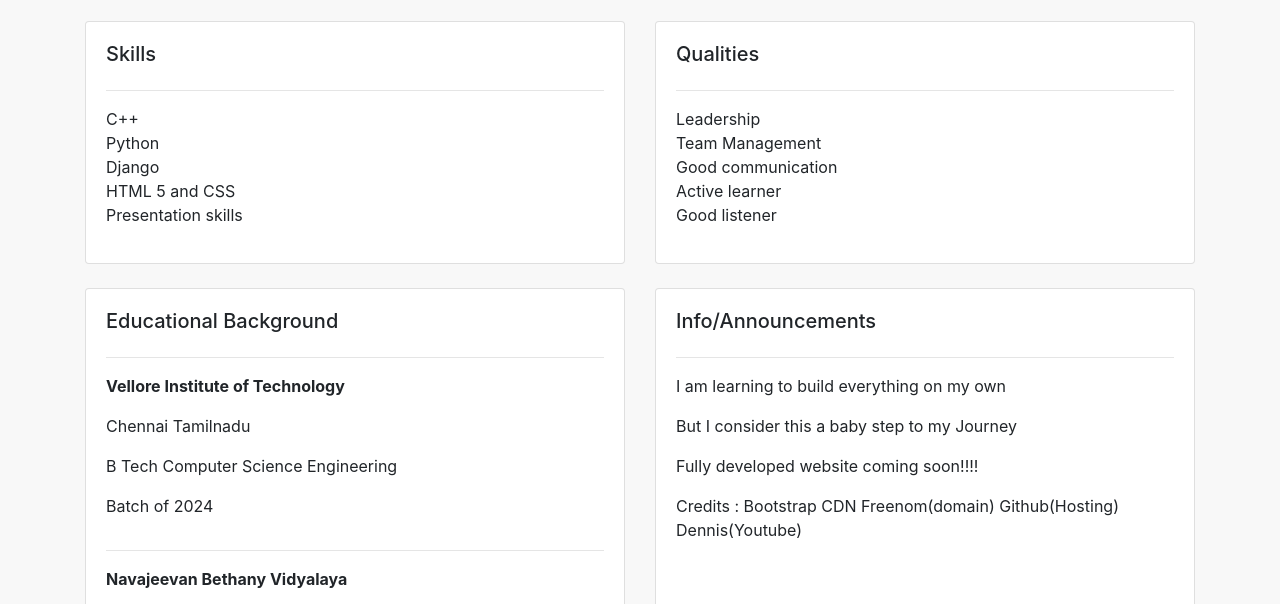
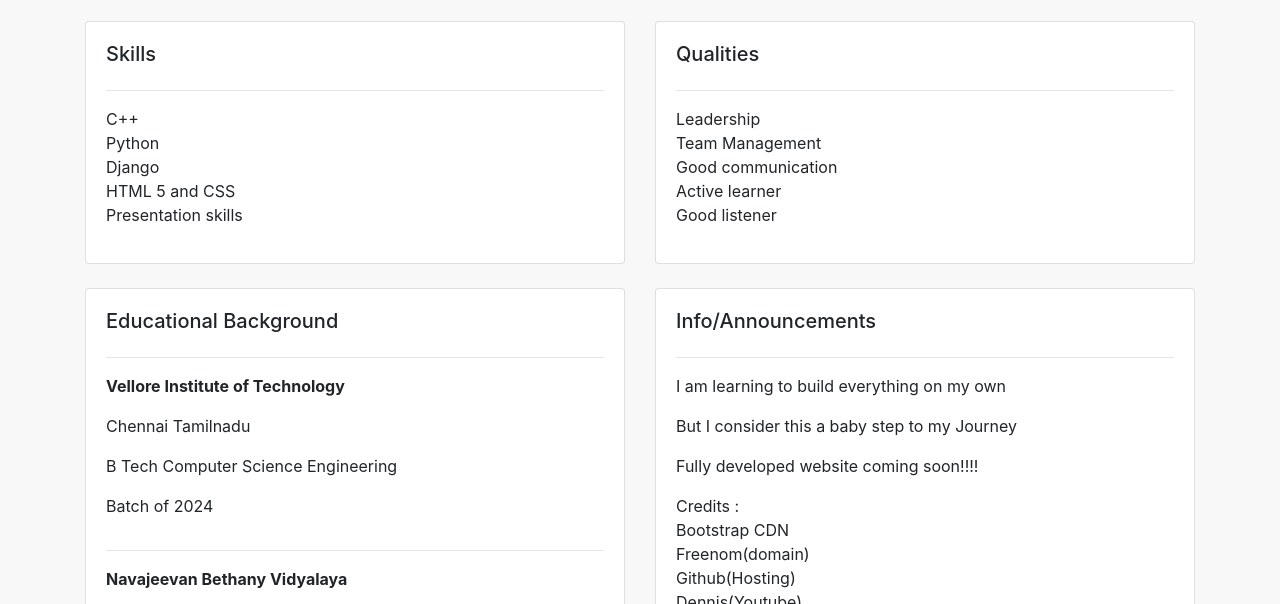
Before and after one commit to gokul-h/gokul-h.github.io, a plain HTML site: page index.html in a window 1280 px wide. Shown: the part 331-935 px from the top of the page. Drawn offline with nearby package versions, Linux system fonts and the light colour scheme.

Commit message:
Update index.html

```diff
--- a/index.html
+++ b/index.html
@@ -94,11 +94,11 @@
 				<p>	I am learning to build everything on my own</p>
 				<p>But I consider this a baby step to my Journey</p>
 				<p>Fully developed website coming soon!!!!</p>
-				<p>     Credits :
-					Bootstrap CDN
-					Freenom(domain)
-					Github(Hosting)
-					Dennis(Youtube)
+				<p>     Credits :<br>
+					Bootstrap CDN<br>
+					Freenom(domain)<br>
+					Github(Hosting)<br>
+					Dennis(Youtube)<br>
 				</p>
 			</div>
 		</div>
```
